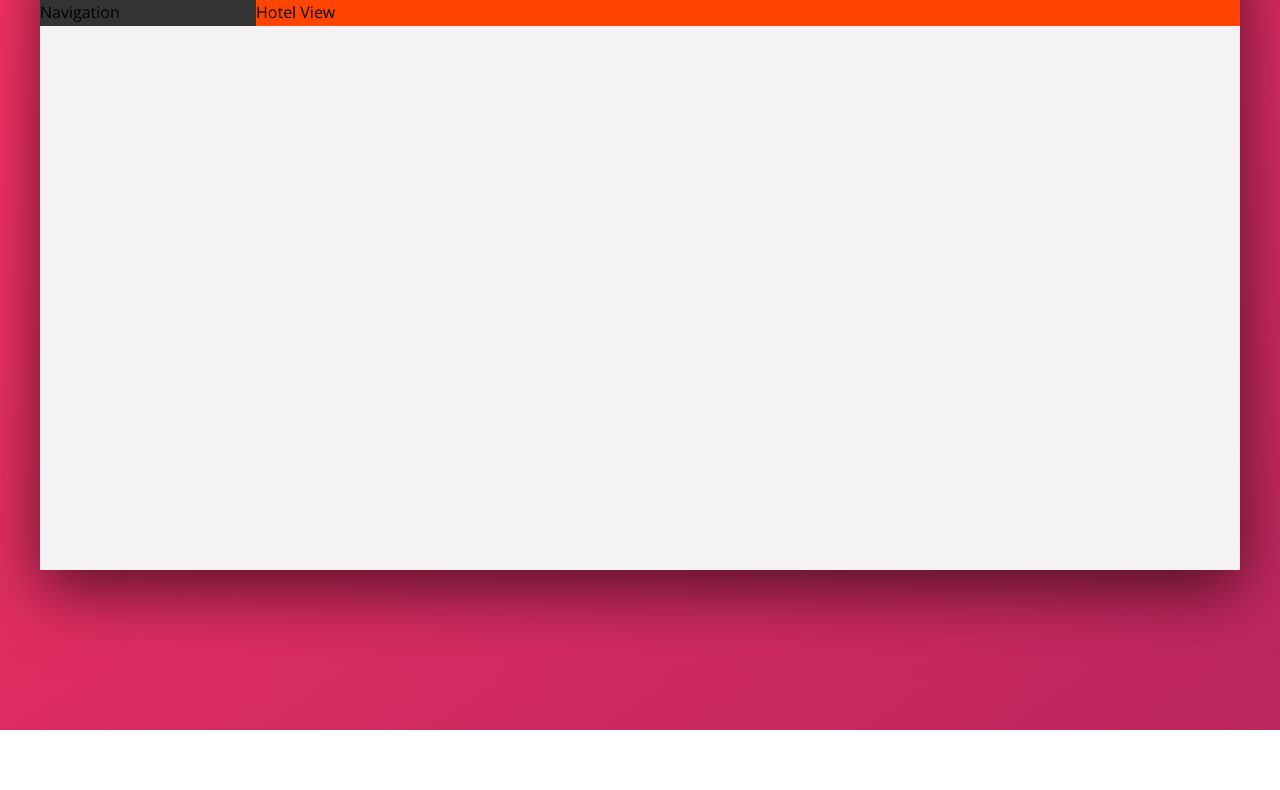
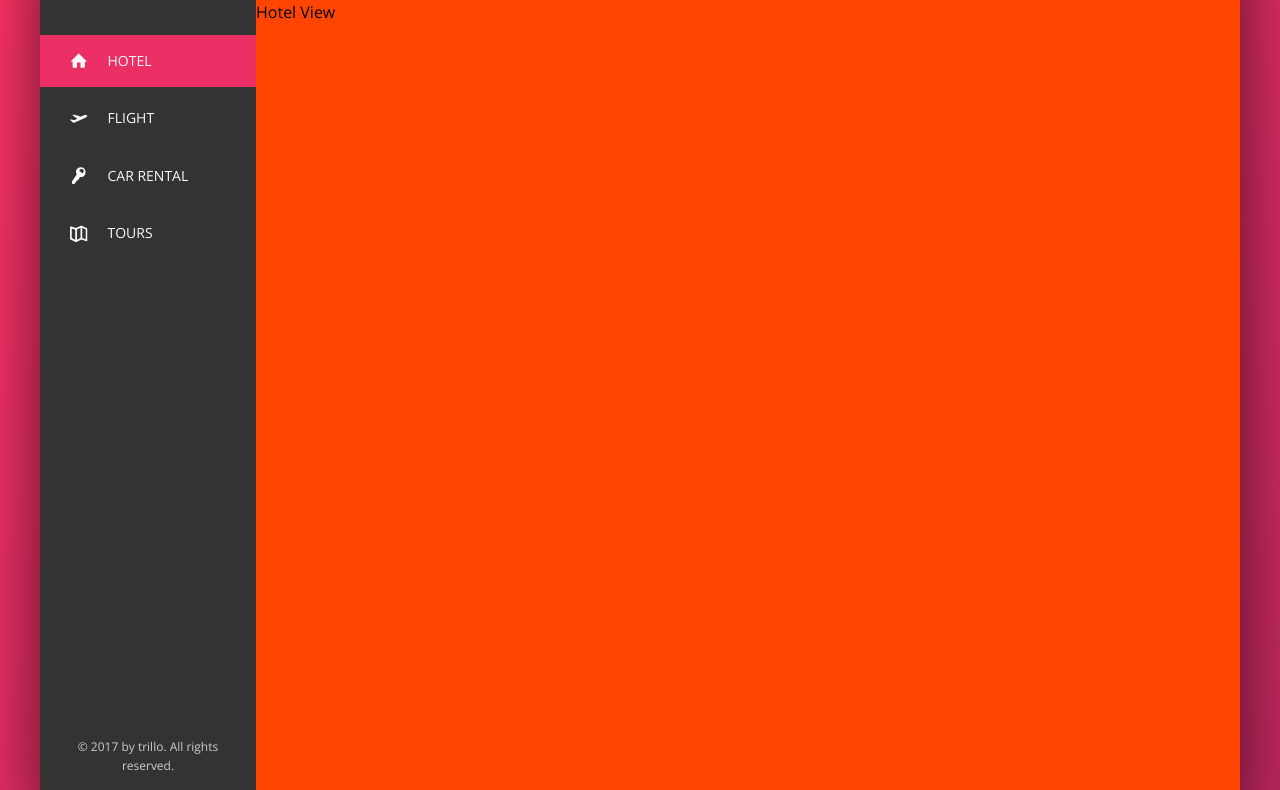
Before and after one commit to ThibautCadiou/Project17-Trillo, a website: page index.html in a window 1280 px wide. Shown: the part 150-940 px from the top of the page. Before the commit the page ends 880 px from the top, so only its background shows below. Drawn offline with nearby package versions, Linux system fonts and the light colour scheme.

Commit message:
MEF de la sidebar

```diff
--- a/index.html
+++ b/index.html
@@ -38,14 +38,52 @@
           </div>
 
           <div class="user-nav__user">
-            <img src="img/user.jpg  " alt="User Photo" class="user-nav__user-photo" />
+            <img src="img/user.jpg" alt="User Photo" class="user-nav__user-photo" />
             <span class="user-nav__user-name">Thibaut</span>
           </div>
         </nav>
       </header>
 
       <div class="content">
-        <nav class="sidebar">Navigation</nav>
+        <nav class="sidebar">
+          <ul class="side-nav">
+            <li class="side-nav__item side-nav__item--active">
+              <a href="#" class="side-nav__link">
+                <svg class="side-nav__icon">
+                  <use xlink:href="img/sprite.svg#icon-home"></use>
+                </svg>
+                <span>Hotel</span>
+              </a>
+            </li>
+            <li class="side-nav__item">
+              <a href="#" class="side-nav__link">
+                <svg class="side-nav__icon">
+                  <use xlink:href="img/sprite.svg#icon-aircraft-take-off"></use>
+                </svg>
+                <span>Flight</span>
+              </a>
+            </li>
+            <li class="side-nav__item">
+              <a href="#" class="side-nav__link">
+                <svg class="side-nav__icon">
+                  <use xlink:href="img/sprite.svg#icon-key"></use>
+                </svg>
+                <span>Car rental</span>
+              </a>
+            </li>
+            <li class="side-nav__item">
+              <a href="#" class="side-nav__link">
+                <svg class="side-nav__icon">
+                  <use xlink:href="img/sprite.svg#icon-map"></use>
+                </svg>
+                <span>Tours</span>
+              </a>
+            </li>
+          </ul>
+
+          <div class="legal">&copy; 2017 by trillo. All rights reserved.</div>
+        </nav>
+
         <main class="hotel-view">Hotel View</main>
       </div>
     </div>
--- a/sass/_components.scss
+++ b/sass/_components.scss
@@ -21,7 +21,7 @@
     background-color: var(--color-grey-light-2);
     border: none;
     padding: 0.7rem 2rem;
-    border-radius: 50%;
+    border-radius: 100px;
     width: 90%;
     transition: all 0.3s;
     margin-right: -3.25rem;
@@ -124,3 +124,73 @@
     color: var(--grey-dark-3);
   }
 }
+
+/////////////////////////////////////////
+// SIDE NAVIGATION
+.side-nav {
+  font-size: 1.4rem;
+  list-style: none;
+  margin-top: 3.5rem;
+
+  &__item {
+    position: relative;
+
+    &:not(:last-child) {
+      margin-bottom: 0.5rem;
+    }
+  }
+
+  &__item::before {
+    content: '';
+    position: absolute;
+    top: 0;
+    left: 0;
+    height: 100%;
+    width: 3px;
+    background-color: var(--color-primary);
+    transform: scaleY(0);
+    transform-origin: center;
+    transition: transform 0.2s, width cubic-bezier(1, 0, 0, 1) 0.2s, background-color 0.1s;
+  }
+
+  &__item:hover::before,
+  &__item--active::before {
+    transform: scaleY(1);
+    width: 100%;
+  }
+
+  &__item:active::before {
+    background-color: var(--color-primary-light);
+  }
+
+  &__link:link,
+  &__link:visited {
+    color: var(--color-grey-light-1);
+    text-decoration: none;
+    text-transform: uppercase;
+    display: block;
+    padding: 1.5rem 3rem;
+
+    display: flex;
+    align-items: center;
+
+    position: relative; // nécessaire pour utiliser le zindex
+    z-index: 1;
+  }
+
+  &__icon {
+    width: 1.75rem;
+    height: 1.75rem;
+    margin-right: 2rem;
+    fill: currentColor;
+  }
+}
+
+/////////////////////////////////////////
+// LEGAL TEXT
+.legal {
+  font-size: 1.2rem;
+  color: var(--color-grey-light-4);
+  text-align: center;
+  padding: 2.5rem;
+}
--- a/sass/_layout.scss
+++ b/sass/_layout.scss
@@ -25,10 +25,14 @@
 .sidebar {
   background-color: var(--grey-dark-1);
   flex: 0 0 18%;
+  display: flex;
+  flex-direction: column;
+  justify-content: space-between;
 }
 
 .hotel-view {
   background-color: white;
   background-color: orangered;
+  height: 80rem;
   flex: 1;
 }
```
Also changed, not shown: css/style.css.
